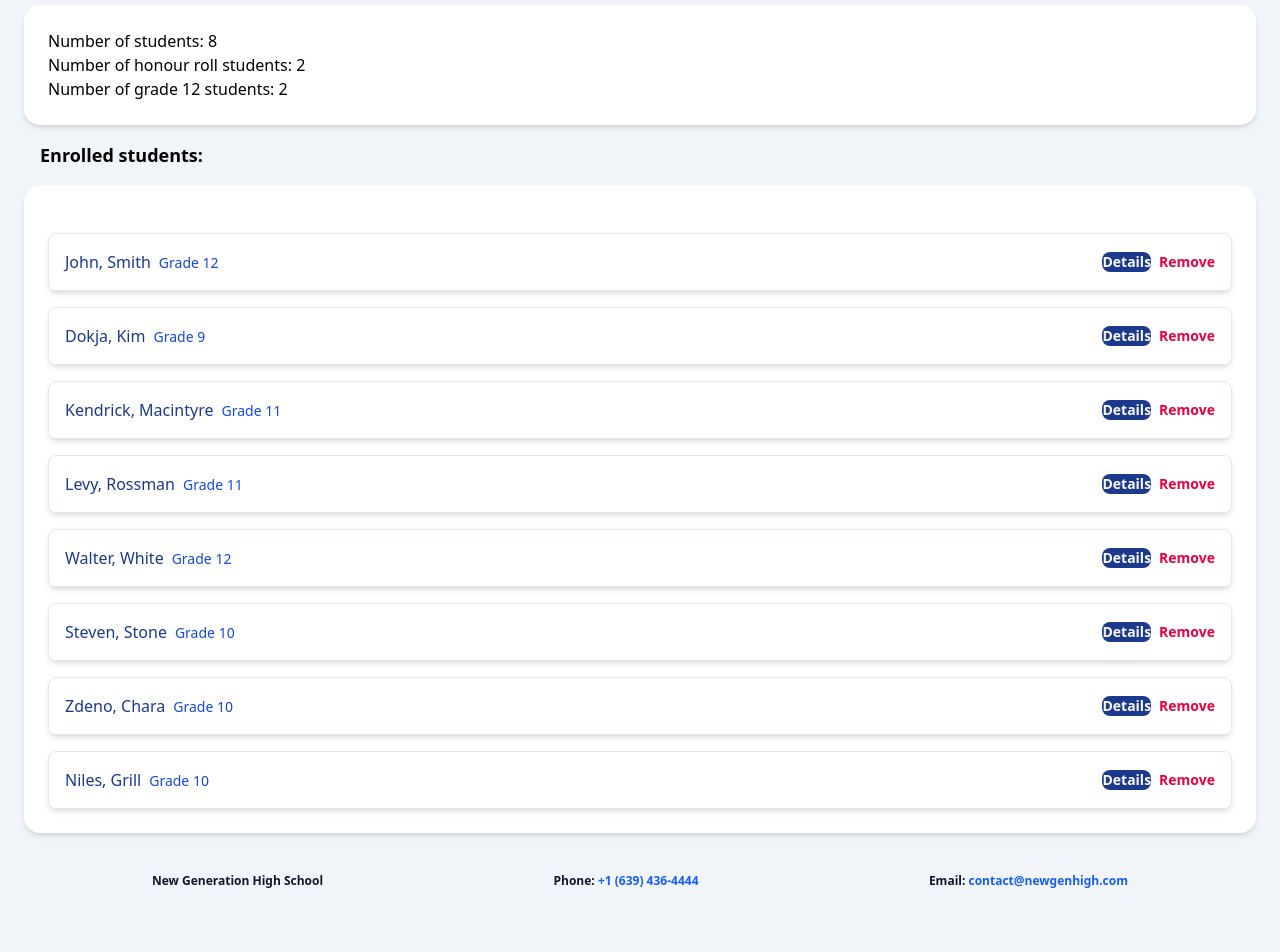
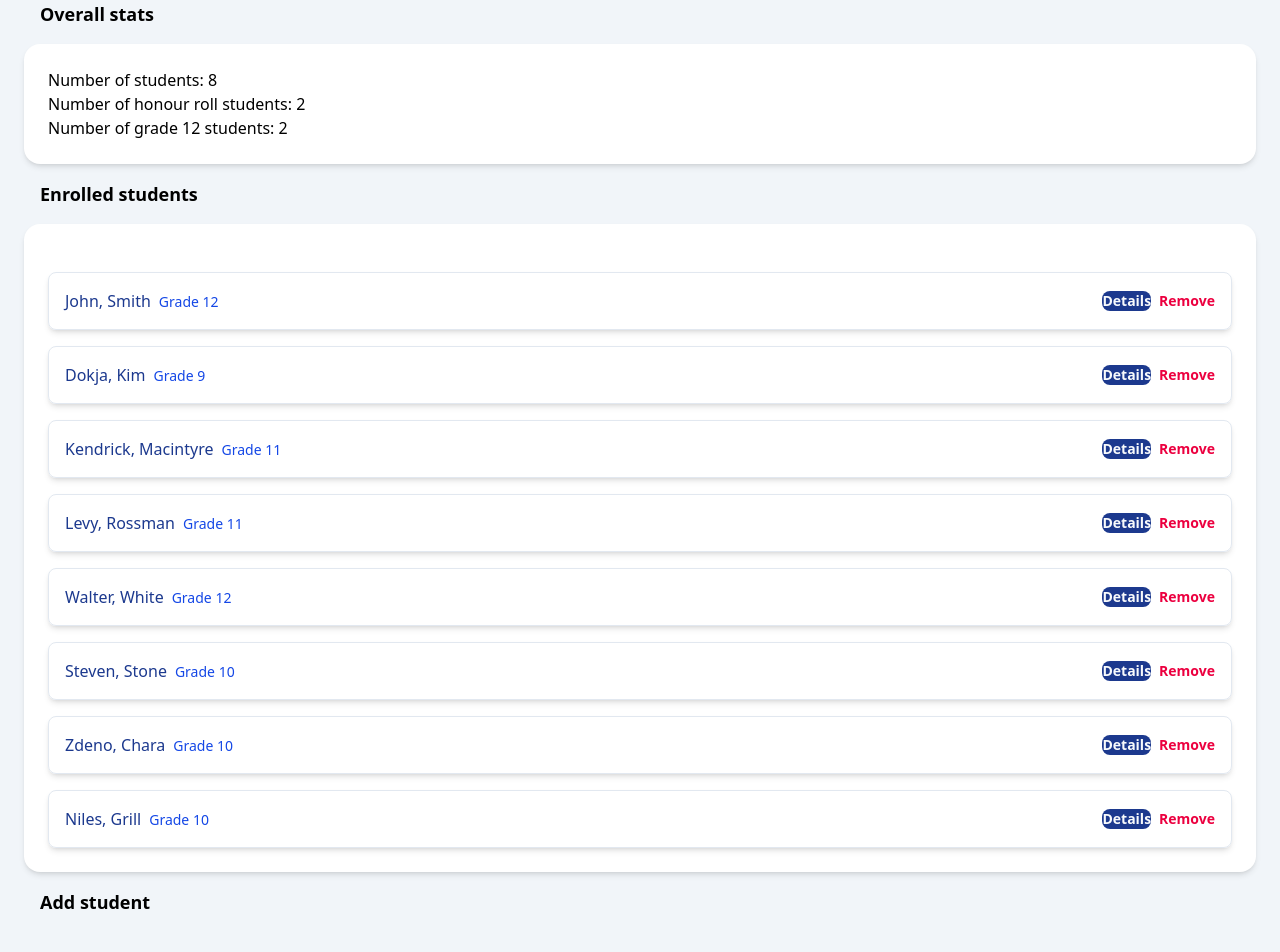
Before and after one commit to AdrianGorny8205/Web_Dev-Assignment-2-Front-End-Development, a Next.js app: page / in a window 1280 px wide. Shown: the part 80-1032 px from the top of the page. Before the commit the page ends 985 px from the top, so only its background shows below. Built offline with nearby package versions, Linux system fonts and the light colour scheme.

Commit message:
Fixed header

```diff
--- a/app/page.tsx
+++ b/app/page.tsx
@@ -1,12 +1,17 @@
 import StudentsList from "@/components/StudentList";
 import StatsPanel from "@/components/StatsPanel";
+import AddStudent from "@/components/AddStudent";
 
 const Home = () => {
     return (
          <main className="p-6">
+            <div className="h-10" />
+            <h1 className="text-lg font-bold text-black p-4" id="overview">Overall stats</h1>
             <StatsPanel />
-            <h1 className="text-lg font-bold text-black p-4">Enrolled students:</h1>
+            <h1 className="text-lg font-bold text-black p-4" id="students">Enrolled students</h1>
             <StudentsList />
+            <h1 className="text-lg font-bold text-black p-4" id="addstudents">Add student</h1>
+
          </main>
     )
 };
--- a/components/Navbar.tsx
+++ b/components/Navbar.tsx
@@ -1,6 +1,6 @@
 const Navbar = () => {
     return (
-        <header className="bg-white border-b border-slate-200">
+        <header className="bg-white border-b border-slate-200 fixed w-full">
             <div className="max-w-5xl mx-auto px-6 py-4 flex items-center justify-between">
                 <h1 className="text-lg font-bold text-slate-900">
                     New Generation High School
```
